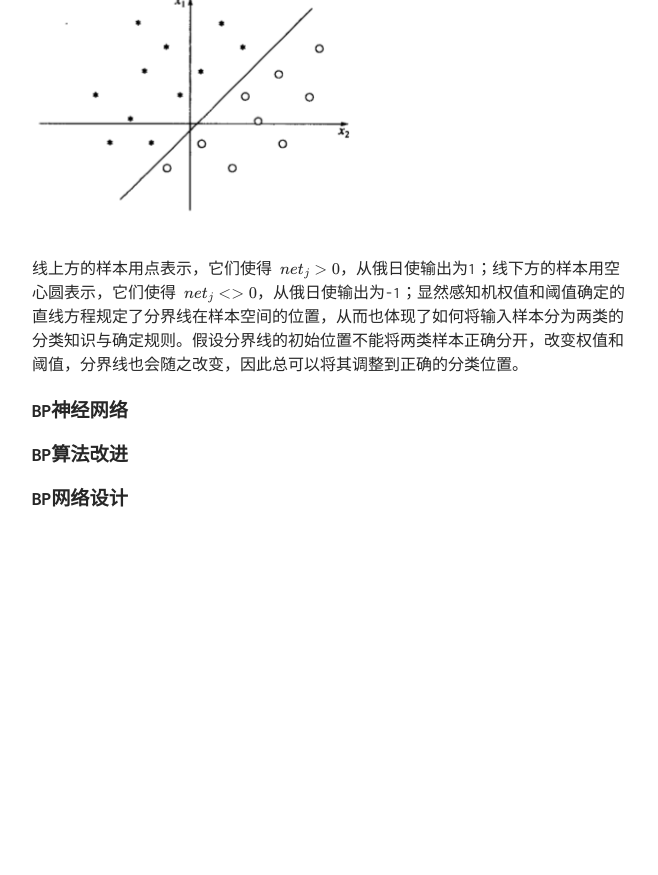
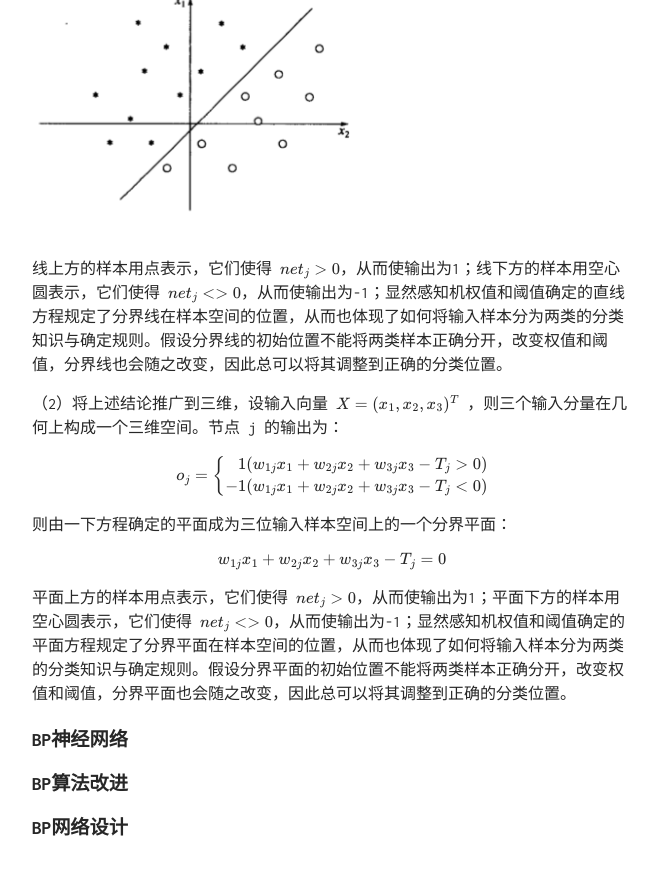
Before and after one commit to TobiahShaw/TobiahShaw.github.io, a Jekyll site: the page built from _posts/2019-09-30-Supervised-learning-neural-network.md, in a window 1280 px wide and 900 px high, scrolled down 1756 px. Shown: the top 875 px of the window, without its empty margins (308-966 px from the left). Built offline with Jekyll 4.4.1, drawn with Linux system fonts in a browser that asks for light colours; our own code applies the rules of GitHub Pages for plain Markdown files; formulas are drawn with MathJax 3; before the commit the page ends 2360 px from its top, so only the background shows below that.

Commit message:
ADD CONTENT;

```diff
--- a/_posts/2019-09-30-Supervised-learning-neural-network.md
+++ b/_posts/2019-09-30-Supervised-learning-neural-network.md
@@ -50,7 +50,22 @@ $$ w_{1j}x_1 + w_{2j}x_2 - T_j = 0 $$
 
 ![图1.3](../assets/img/20190930/1.3.PNG)
 
-线上方的样本用点表示，它们使得 $ net_j > 0 $，从俄日使输出为1；线下方的样本用空心圆表示，它们使得 $ net_j <> 0 $，从俄日使输出为-1；显然感知机权值和阈值确定的直线方程规定了分界线在样本空间的位置，从而也体现了如何将输入样本分为两类的分类知识与确定规则。假设分界线的初始位置不能将两类样本正确分开，改变权值和阈值，分界线也会随之改变，因此总可以将其调整到正确的分类位置。
+线上方的样本用点表示，它们使得 $ net_j > 0 $，从而使输出为1；线下方的样本用空心圆表示，它们使得 $ net_j <> 0 $，从而使输出为-1；显然感知机权值和阈值确定的直线方程规定了分界线在样本空间的位置，从而也体现了如何将输入样本分为两类的分类知识与确定规则。假设分界线的初始位置不能将两类样本正确分开，改变权值和阈值，分界线也会随之改变，因此总可以将其调整到正确的分类位置。
+
+（2）将上述结论推广到三维，设输入向量 $ X = (x_1, x_2, x_3)^T $ ，则三个输入分量在几何上构成一个三维空间。节点 j 的输出为：
+
+$$ o_j = \left\{
+\begin{aligned}
+1  (w_{1j}x_1 + w_{2j}x_2 + w_{3j}x_3 - T_j > 0) \\
+-1 (w_{1j}x_1 + w_{2j}x_2 + w_{3j}x_3 - T_j < 0)
+\end{aligned}
+\right. $$
+
+则由一下方程确定的平面成为三位输入样本空间上的一个分界平面：
+
+$$ w_{1j}x_1 + w_{2j}x_2 + w_{3j}x_3 - T_j = 0 $$
+
+平面上方的样本用点表示，它们使得 $ net_j > 0 $，从而使输出为1；平面下方的样本用空心圆表示，它们使得 $ net_j <> 0 $，从而使输出为-1；显然感知机权值和阈值确定的平面方程规定了分界平面在样本空间的位置，从而也体现了如何将输入样本分为两类的分类知识与确定规则。假设分界平面的初始位置不能将两类样本正确分开，改变权值和阈值，分界平面也会随之改变，因此总可以将其调整到正确的分类位置。
 
 ## BP神经网络
 
```
